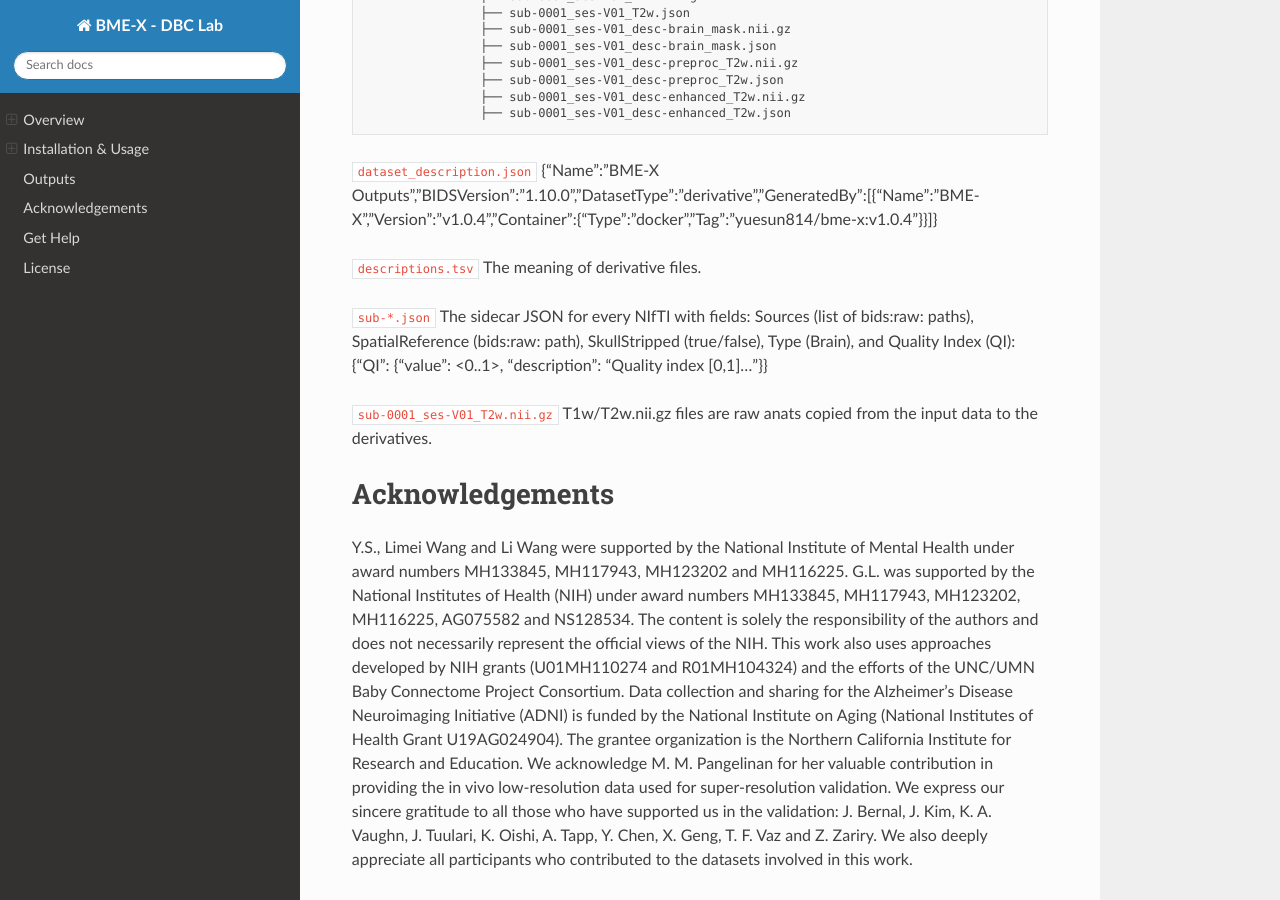
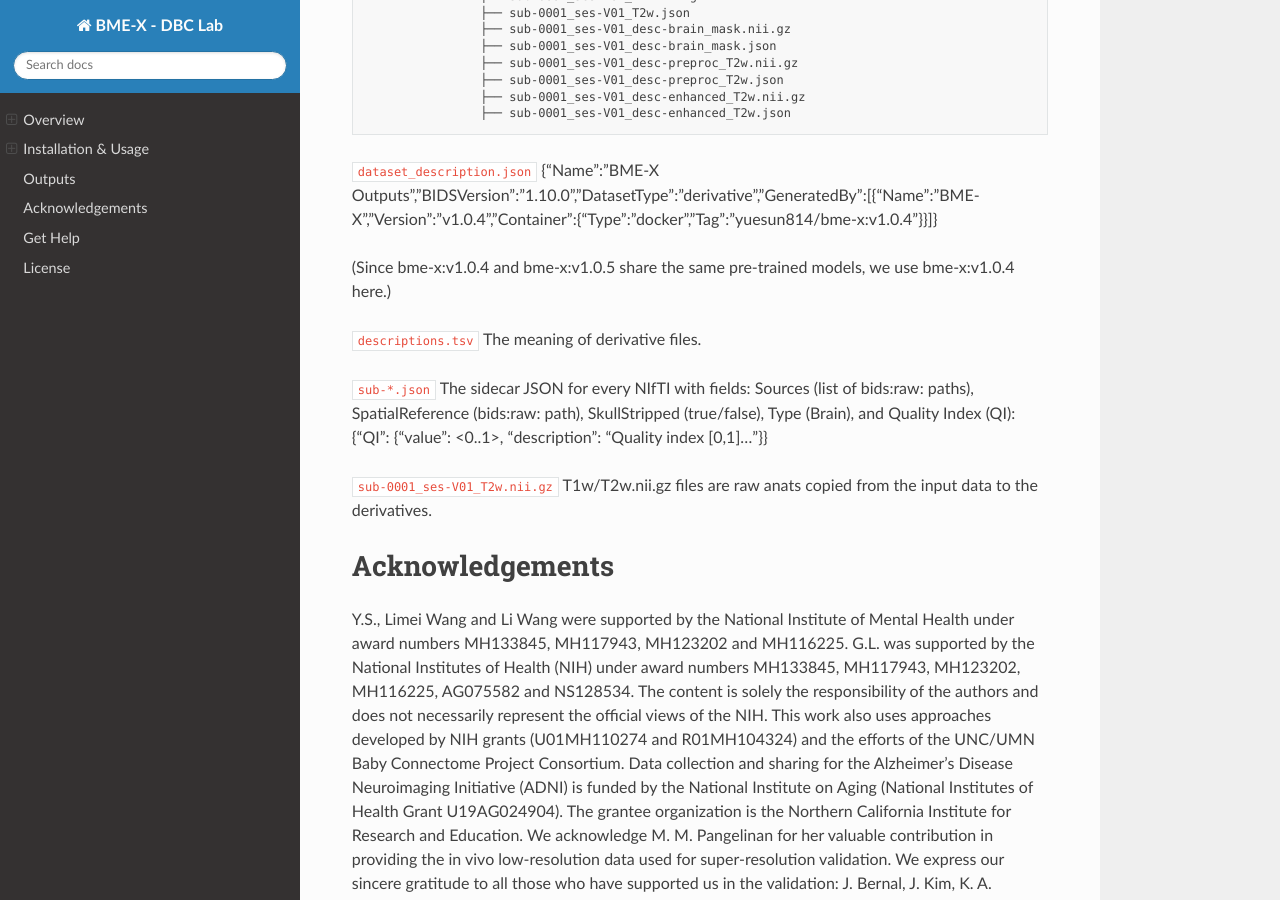
Before and after one commit to DBC-Lab/Brain_MRI_Enhancement, a Sphinx documentation site: the page built from source/index.rst, in a window 1280 px wide and 900 px high, scrolled down 6429 px. Built offline with Sphinx 7.4.7 and the Read the Docs theme 3.1.0, drawn with Linux system fonts in a browser that asks for light colours.

Commit message:
Update index.rst

```diff
--- a/source/index.rst
+++ b/source/index.rst
@@ -177,6 +177,8 @@ Outputs
 ``dataset_description.json``
 {"Name":"BME-X Outputs","BIDSVersion":"1.10.0","DatasetType":"derivative","GeneratedBy":[{"Name":"BME-X","Version":"v1.0.4","Container":{"Type":"docker","Tag":"yuesun814/bme-x:v1.0.4"}}]}
 
+(Since bme-x:v1.0.4 and bme-x:v1.0.5 share the same pre-trained models, we use bme-x:v1.0.4 here.)
+
 ``descriptions.tsv``
 The meaning of derivative files.
 
```
